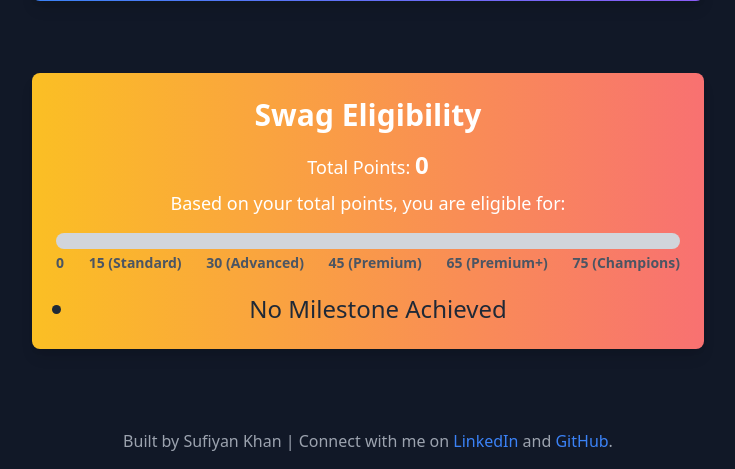
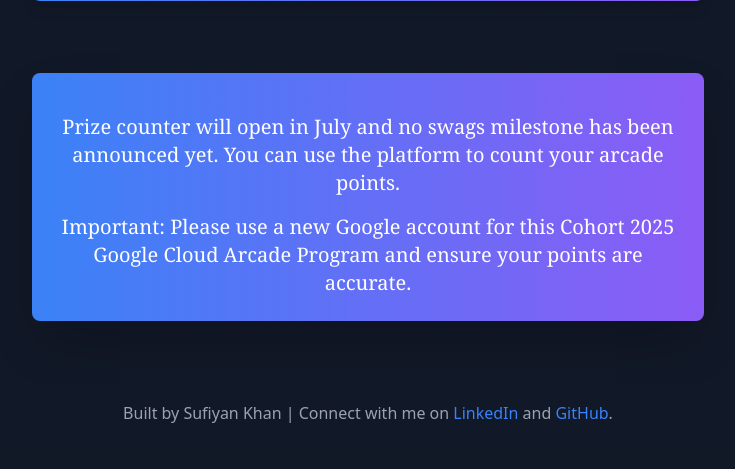
Before and after one commit to Sufi1512/PointCounter, a Flask app: page / in a window 1280 px wide. Shown: the part 661-1130 px from the top of the page, without its empty margins (272-1007 px from the left). After the commit the page ends 1084 px from the top, so only its background shows below. Run offline with Flask 3, Linux system fonts and the light colour scheme.

Commit message:
Activate cohort and update points calculation display in index.html

```diff
--- a/app.py
+++ b/app.py
@@ -139,7 +139,7 @@ def get_default_data():
 
 @app.route('/', methods=['GET', 'POST'])
 def index():
-    cohort_active = False  # Set this to False to indicate the cohort is not active
+    cohort_active = True  # Set this to False to indicate the cohort is not active
     if request.method == 'POST':
         profile_url = request.form.get('profile_url')
         if cohort_active:
--- a/points_calculator.py
+++ b/points_calculator.py
@@ -110,22 +110,24 @@ def calculate_points(skill_badges, game_trivia, level_games, cloud_digital_leade
         cloud_digital_leader = 0
 
     total_points = (game_trivia_points + level_games_points +
-                    int(special_skill_badges_points) + int(normal_skill_badges_points) +
-                    cloud_digital_leader + flash_games_points + int(milestone_bonus+arcade_classroom))
+                    #int(special_skill_badges_points)
+                      + int(normal_skill_badges_points)
+                    #cloud_digital_leader + flash_games_points + int(milestone_bonus+arcade_classroom)
+                    )
 
 
     return {
         'game_trivia_points': game_trivia_points,
         'level_games_points': level_games_points,
-        'flash_games_points': flash_games_points,
-        'special_skill_badges_points': special_skill_badges_points,
+        # 'flash_games_points': flash_games_points,
+        # 'special_skill_badges_points': special_skill_badges_points,
         'normal_skill_badges_points': int(normal_skill_badges_points),  # Convert to integer for consistency
-        'special_badges_count': special_badges_count,
+        # 'special_badges_count': special_badges_count,
         'normal_badges_count': normal_badges_count,
-        'cloud_digital_leader_points': cloud_digital_leader,
-        'arcade_classroom_points': arcade_classroom,
-        'flash_games_count': len(flash_games),
-        'milestone': milestone,
-        'milestone_bonus': milestone_bonus,
+        # 'cloud_digital_leader_points': cloud_digital_leader,
+        # 'arcade_classroom_points': arcade_classroom,
+        # 'flash_games_count': len(flash_games),
+        # 'milestone': milestone,
+        # 'milestone_bonus': milestone_bonus,
         'total_points': total_points,
     }
--- a/templates/index.html
+++ b/templates/index.html
@@ -51,7 +51,7 @@
         </div>
 
         <!-- Cohort Update Message -->
-        {% if not cohort_active %}
+        {% if cohort_active %}
         <div class="w-full max-w-2xl mb-8 text-center">
             <div class="bg-yellow-500 text-white rounded-lg p-4 shadow-lg">
                 <p class="text-xl font-semibold">Arcade Cohort 2025 will be updated soon!</p>
@@ -128,53 +108,18 @@
 
         <!-- Swag Eligibility Card -->
         <div class="mb-8 w-full max-w-2xl">
-            <section class="bg-gradient-to-r from-yellow-400 to-red-400 rounded-lg p-6 shadow-lg">
-                <h2 class="text-3xl font-semibold mb-4 text-center">Swag Eligibility</h2>
-                <p class="text-lg text-center">Total Points: <strong class="text-2xl">{{ data.points.total_points }}</strong></p>
-                <p class="mt-2 text-lg text-center">Based on your total points, you are eligible for:</p>
-
-                <!-- Progress Bar Journey -->
-                <div class="relative mt-4 mb-6">
-                    <!-- Background Bar -->
-                    <div class="w-full bg-gray-300 h-4 rounded-full overflow-hidden">
-                        <!-- Dynamic Progress Bar -->
-                        <div class="bg-blue-600 h-full rounded-full transition-all duration-500"
-                             style="width: {{ (data.points.total_points / 75) * 100 }}%"></div>
-                    </div>
-
-                    <!-- Milestone Labels -->
-                    <div class="absolute top-5 inset-x-0 flex justify-between text-sm font-semibold">
-                        <span class="text-gray-600">0</span>
-                        <span class="{% if data.points.total_points >= 15 %}text-blue-600{% else %}text-gray-600{% endif %}">15 (Standard)</span>
-                        <span class="{% if data.points.total_points >= 30 %}text-blue-600{% else %}text-gray-600{% endif %}">30 (Advanced)</span>
-                        <span class="{% if data.points.total_points >= 45 %}text-blue-600{% else %}text-gray-600{% endif %}">45 (Premium)</span>
-                        <span class="{% if data.points.total_points >= 65 %}text-blue-600{% else %}text-gray-600{% endif %}">65 (Premium+)</span>
-                        <span class="{% if data.points.total_points >= 75 %}text-blue-600{% else %}text-gray-600{% endif %}">75 (Champions)</span>
-                    </div>
-
-                </div>
-
-                <!-- Display Eligibility Milestone -->
-                <ul class="list-disc pl-5 pt-5 text-gray-800 text-lg">
-                    {% if data.points.total_points >= 75 %}
-                        <p class="text-lg text-center">Total Points: <strong class="text-2xl">{{ data.points.total_points }}</strong></p>
-                        <li class="text-center text-2xl">Champions Milestone</li>
-                    {% elif data.points.total_points >= 65 %}
-                        <p class="text-lg text-center">Total Points: <strong class="text-2xl">{{ data.points.total_points }}</strong></p>
-                        <li class="text-center text-2xl">Premium+ Milestone</li>
-                    {% elif data.points.total_points >= 45 %}
-                        <li class="text-center text-2xl">Premium Milestone</li>
-                    {% elif data.points.total_points >= 30 %}
-                        <li class="text-center text-2xl">Advanced Milestone</li>
-                    {% elif data.points.total_points >= 15 %}
-                        <li class="text-center text-2xl">Standard Milestone</li>
-                    {% else %}
-                        <li class="text-center text-2xl">No Milestone Achieved</li>
-                    {% endif %}
-                </ul>
-
+            <section class="bg-gradient-to-r from-blue-500 to-purple-500 rounded-lg p-6 shadow-2xl">
+                <!-- Additional Information -->
+                <p class="mt-4 text-center text-xl text-white font-serif">
+                    Prize counter will open in July and no swags milestone has been announced yet. You can use the platform to count your arcade points.
+                </p>
+                <p class="mt-4 text-center text-xl text-white font-serif">
+                    Important: Please use a new Google account for this Cohort 2025 Google Cloud Arcade Program and ensure your points are accurate.
+                </p>
             </section>
         </div>
+
+
 
 
         <!-- User Badges Section -->
```
Also changed, not shown: other parts of templates/index.html (+3 -23 lines).
